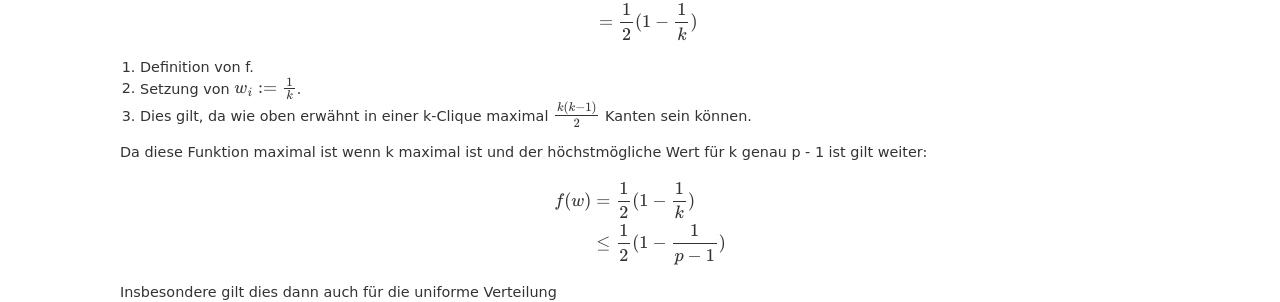
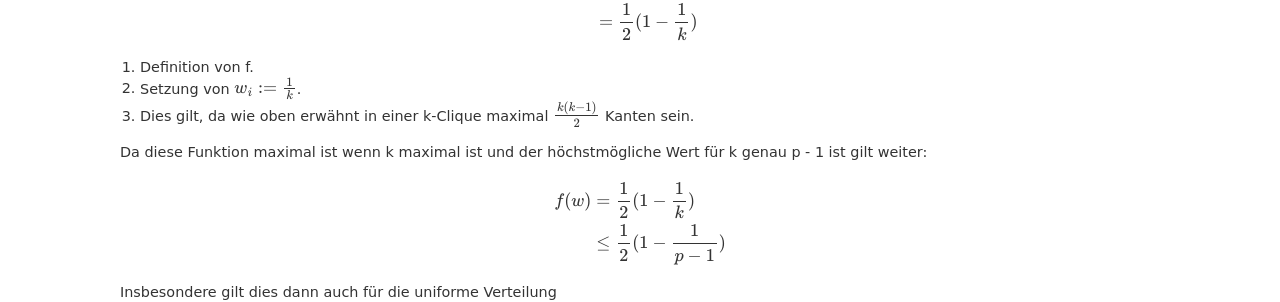
Before and after one commit to DanielMSchmidt/kombinatorik, a Sphinx documentation site: the page built from source/proof/third.rst, in a window 1280 px wide. Shown: the part 1239-1541 px from the top of the page. Built offline with Sphinx 7.4.7, drawn with Linux system fonts in a browser that asks for light colours.

Commit message:
textchange

```diff
--- a/source/proof/third.rst
+++ b/source/proof/third.rst
@@ -52,7 +52,7 @@ In einer k-Clique können maximal :math:`\frac{k (k-1)}{2}` Kanten sein, also :m
 
 (1) Definition von f.
 (2) Setzung von :math:`w_i := \frac{1}{k}`.
-(3) Dies gilt, da wie oben erwähnt in einer k-Clique maximal :math:`\frac{k (k-1)}{2}` Kanten sein können.
+(3) Dies gilt, da wie oben erwähnt in einer k-Clique maximal :math:`\frac{k (k-1)}{2}` Kanten sein.
 
 
 Da diese Funktion maximal ist wenn k maximal ist und der höchstmögliche Wert für k genau p - 1 ist gilt weiter:
```
